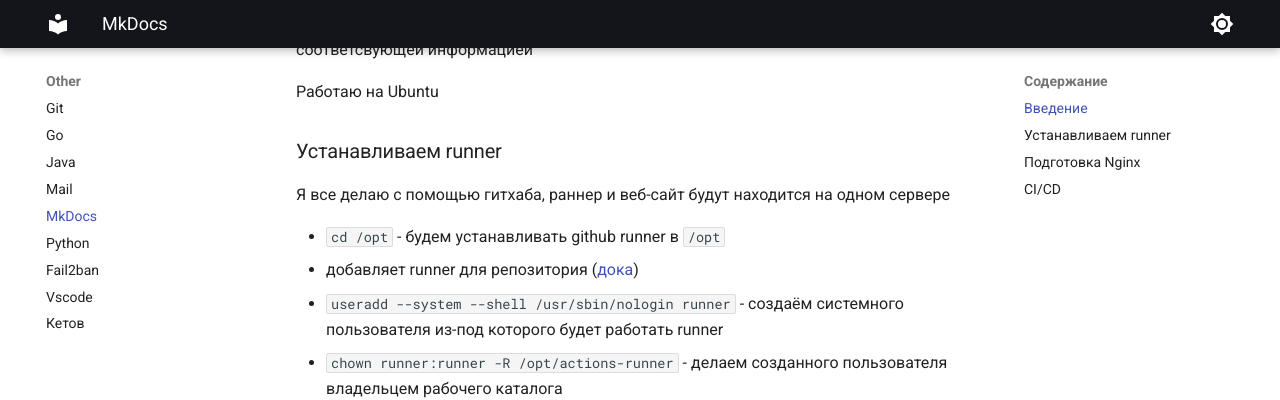
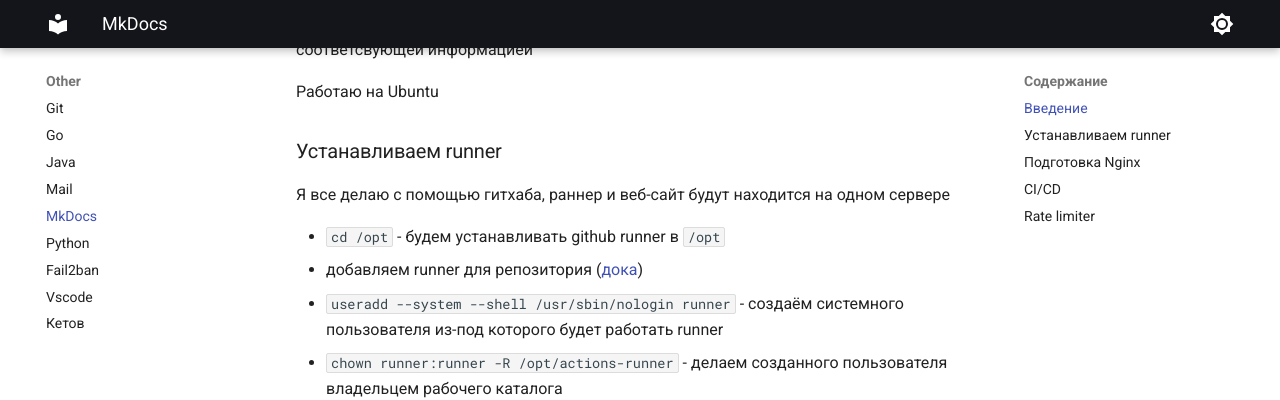
Before and after one commit to ilyamak04/wiki, an MkDocs documentation site: the page built from docs/Other/MkDocs.md, in a window 1280 px wide and 900 px high, scrolled down 387 px. Shown: the top 400 px of the window. Built offline with MkDocs 1.6.1 and Material for MkDocs 9.7.7, drawn with Linux system fonts in a browser that asks for light colours; some of the changed text lies outside the part shown.

Commit message:
add about rate limiter

````diff
--- a/docs/Other/MkDocs.md
+++ b/docs/Other/MkDocs.md
@@ -15,7 +15,7 @@ MkDocs умеет конвертировать файлы `.md` формата
 Я все делаю с помощью гитхаба, раннер и веб-сайт будут находится на одном сервере
 
 - `cd /opt` - будем устанавливать github runner в `/opt`
-- добавляет runner для репозитория ([дока](https://docs.github.com/en/actions/how-tos/manage-runners/self-hosted-runners/add-runners#adding-a-self-hosted-runner-to-a-repository))
+- добавляем runner для репозитория ([дока](https://docs.github.com/en/actions/how-tos/manage-runners/self-hosted-runners/add-runners#adding-a-self-hosted-runner-to-a-repository))
 - `useradd --system --shell /usr/sbin/nologin runner` - создаём системного пользователя из-под которого будет работать runner
 - `chown runner:runner -R /opt/actions-runner` - делаем созданного пользователя владельцем рабочего каталога
 - запустим раннер как systemd сервис ([дока](https://docs.github.com/en/actions/how-tos/manage-runners/self-hosted-runners/configure-the-application#installing-the-service))
@@ -118,3 +118,7 @@ jobs:
           cd /var/www/wiki/releases
           ls -dt */ | tail -n +4 | xargs -r rm -rf
 ```
+
+### Rate limiter
+
+Минимальная безопасность веб-сервера [ссылка](https://selectel.ru/blog/fail2ban/)
````
